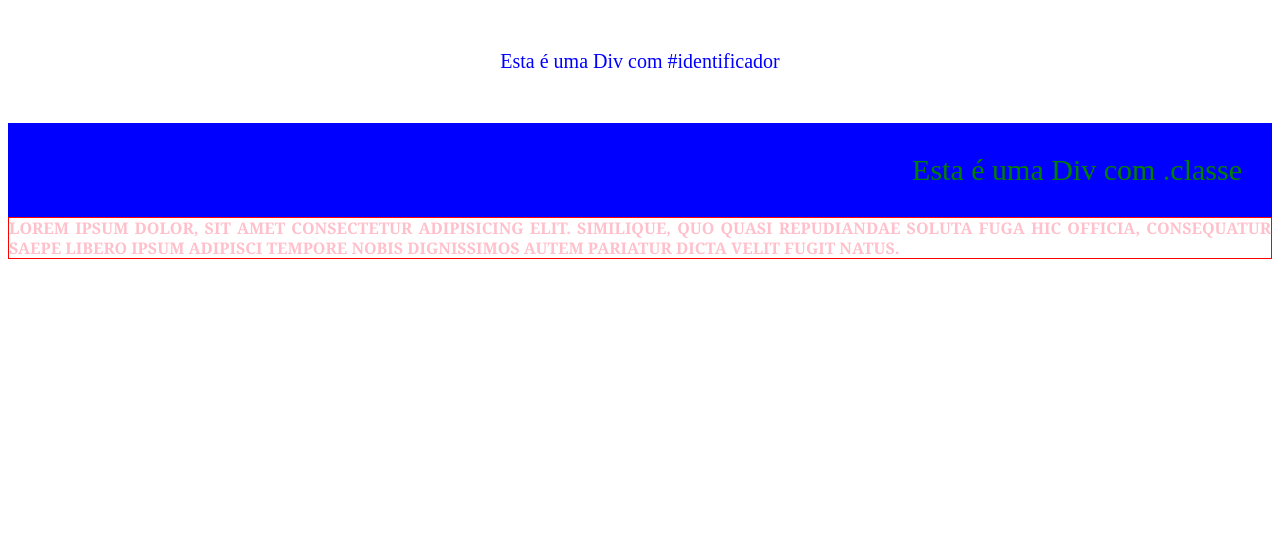
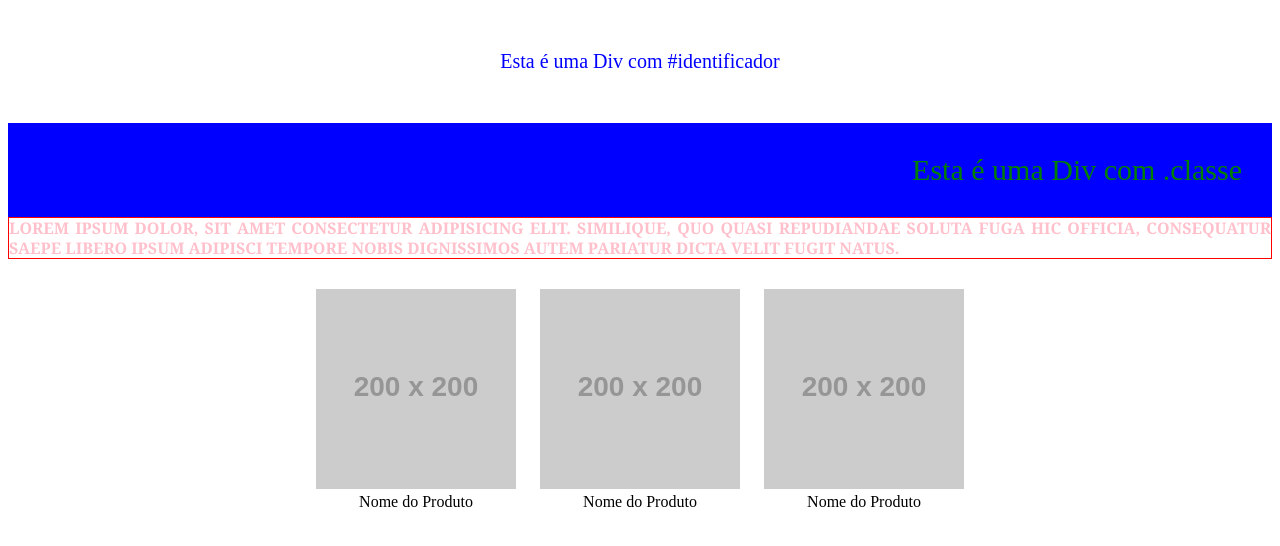
Before and after one commit to Syllvvie/front1b25, a plain HTML site: page praticando.html in a window 1280 px wide. Drawn offline with Linux system fonts and the light colour scheme; placeholder pictures from the web are drawn by us.

Commit message:
Add files via upload

```diff
--- a/praticando.html
+++ b/praticando.html
@@ -18,5 +18,23 @@
     <div class="texto">
         Lorem ipsum dolor, sit amet consectetur adipisicing elit. Similique, quo quasi repudiandae soluta fuga hic officia, consequatur saepe libero ipsum adipisci tempore nobis dignissimos autem pariatur dicta velit fugit natus.
     </div>
+
+    <div class="produtos">
+        <div class="item">
+            <img src="https://placehold.co/200x200">
+            <div class="titulo">Nome do Produto</div>
+        </div>
+
+        <div class="item">
+            <img src="https://placehold.co/200x200">
+            <div class="titulo">Nome do Produto</div>
+        </div>
+
+        <div class="item">
+            <img src="https://placehold.co/200x200">
+            <div class="titulo">Nome do Produto</div>
+        </div>
+    </div>
+
 </body>
 </html>
--- a/style.css
+++ b/style.css
@@ -31,3 +31,13 @@ h1 {
     border: 1px solid red;
     font-family: Cambria, Cochin, Georgia, Times, 'Times New Roman', serif;
 }
+
+.produtos .item {
+    display: inline-block;
+    padding: 10px;
+}
+
+.produtos {
+    text-align: center;
+    margin: 20px;
+}
```
